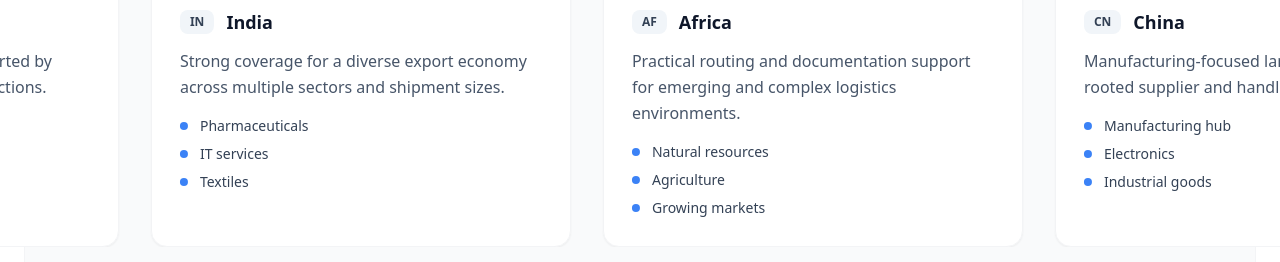
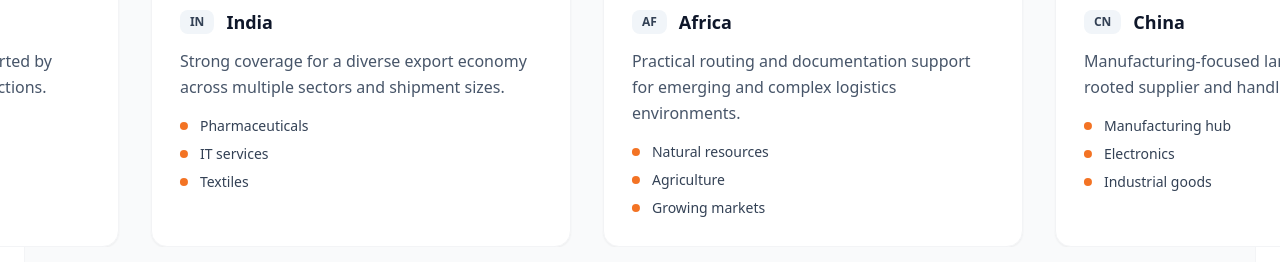
Before and after one commit to sabyasachi-arya/Pseudo_Webpage-, a React (Create React App) app: page / in a window 1280 px wide. Shown: the part 3900-4162 px from the top of the page. Built offline with nearby package versions, Linux system fonts and the light colour scheme.

Commit message:
Update StrategicAdvantage.tsx

```diff
--- a/src/components/StrategicAdvantage.tsx
+++ b/src/components/StrategicAdvantage.tsx
@@ -170,7 +170,7 @@ const StrategicAdvantage = () => {
                     <div className="space-y-2">
                       {country.specialties.map((specialty, idx) => (
                         <div key={idx} className="flex items-center text-secondary-700 text-sm">
-                          <div className="w-2 h-2 bg-primary-500 rounded-full mr-3"></div>
+                          <div className="w-2 h-2 bg-orange rounded-full mr-3"></div>
                           {specialty}
                         </div>
                       ))}
```
